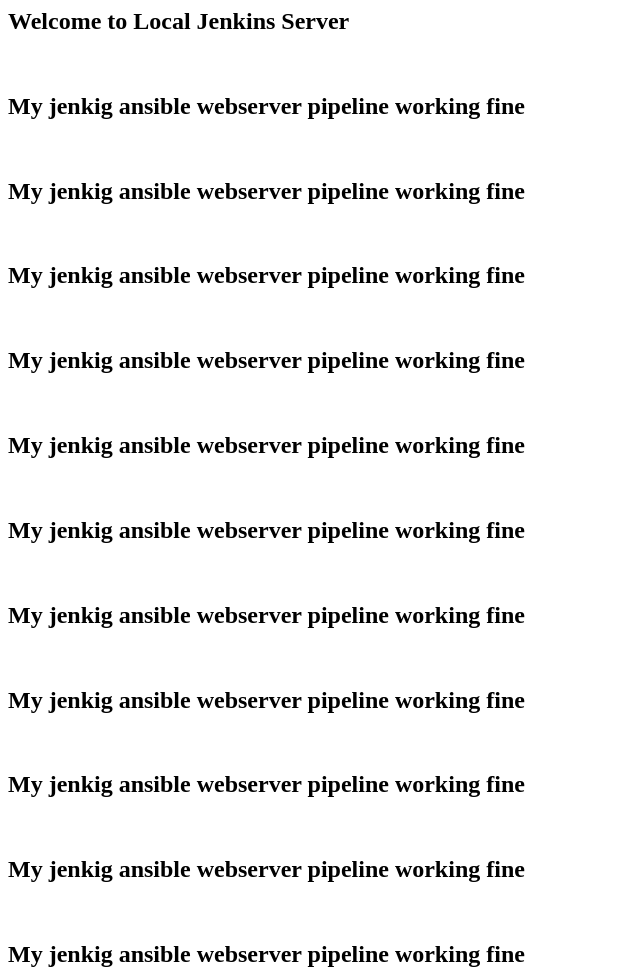
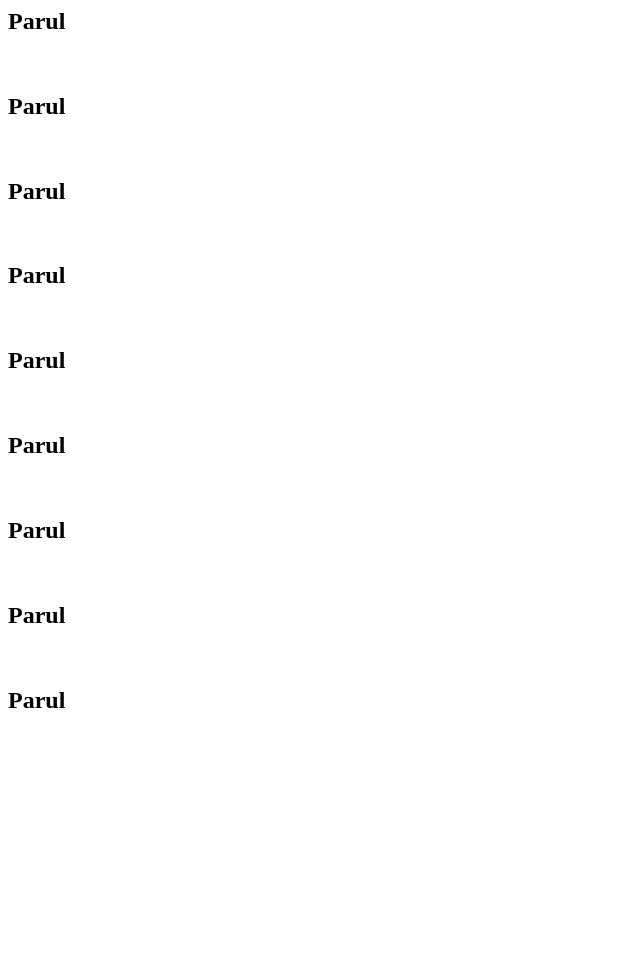
Before and after one commit to ramvish52/demo-project, a plain HTML site: page index.html in a window 1280 px wide. Shown: the whole page, without its empty margins (0-640 px from the left). After the commit the page ends 800 px from the top, so only its background shows below. Drawn offline with Linux system fonts and the light colour scheme.

Commit message:
secod commit

```diff
--- a/index.html
+++ b/index.html
@@ -1,12 +1,9 @@
-<h2>Welcome to Local Jenkins Server</h2></br>
-<h2>My jenkig ansible webserver pipeline working fine</h2></br>
-<h2>My jenkig ansible webserver pipeline working fine</h2></br>
-<h2>My jenkig ansible webserver pipeline working fine</h2></br>
-<h2>My jenkig ansible webserver pipeline working fine</h2></br>
-<h2>My jenkig ansible webserver pipeline working fine</h2></br>
-<h2>My jenkig ansible webserver pipeline working fine</h2></br>
-<h2>My jenkig ansible webserver pipeline working fine</h2></br>
-<h2>My jenkig ansible webserver pipeline working fine</h2></br>
-<h2>My jenkig ansible webserver pipeline working fine</h2></br>
-<h2>My jenkig ansible webserver pipeline working fine</h2></br>
-<h2>My jenkig ansible webserver pipeline working fine</h2></br>
+<h2>Parul</h2></br>
+<h2>Parul</h2></br>
+<h2>Parul</h2></br>
+<h2>Parul</h2></br>
+<h2>Parul</h2></br>
+<h2>Parul</h2></br>
+<h2>Parul</h2></br>
+<h2>Parul</h2></br>
+<h2>Parul</h2></br>
```
